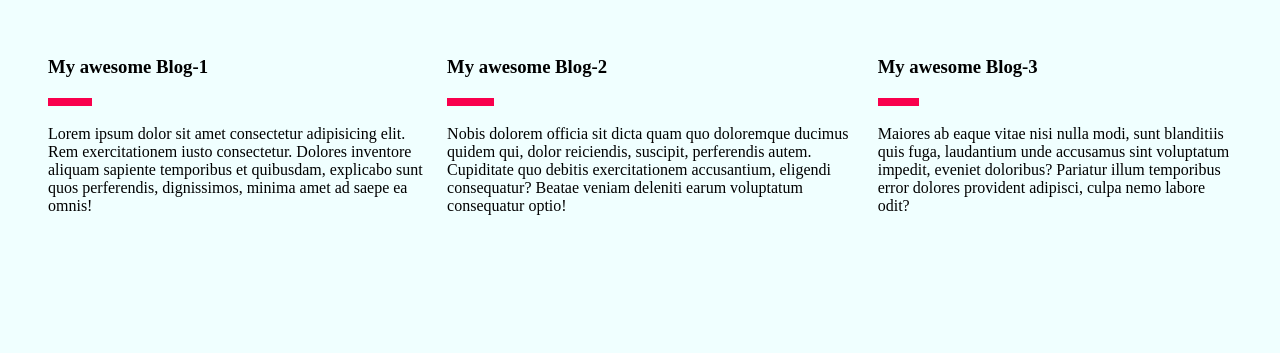
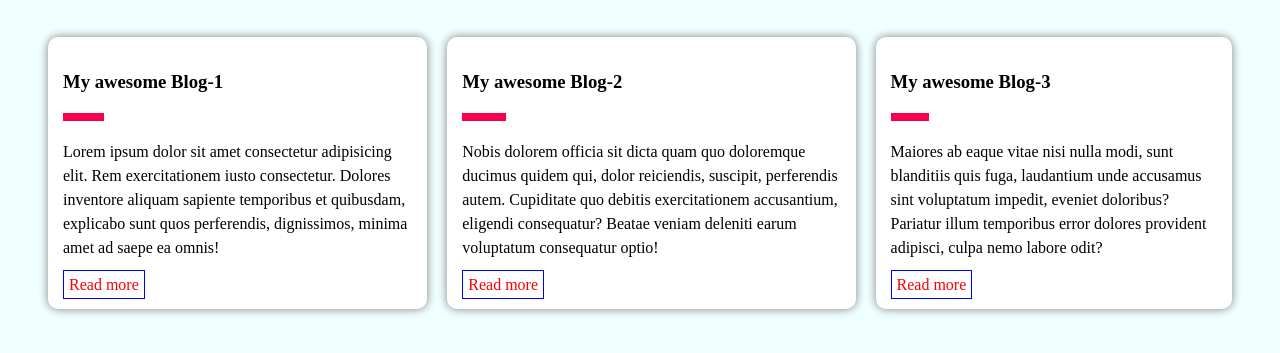
Before and after one commit to laksor/javascript-integrate, a plain HTML site: page index.html in a window 1280 px wide. Shown: the part 89-442 px from the top of the page. Drawn offline with Linux system fonts and the light colour scheme.

Commit message:
code added

```diff
--- a/index.html
+++ b/index.html
@@ -16,14 +16,20 @@
             <article>
                 <h3>My awesome Blog-1</h3>
                 <p>Lorem ipsum dolor sit amet consectetur adipisicing elit. Rem exercitationem iusto consectetur. Dolores inventore aliquam sapiente temporibus et quibusdam, explicabo sunt quos perferendis, dignissimos, minima amet ad saepe ea omnis!</p>
+                <a href="#"><span>Read more</span>
+                </a>
             </article>
             <article>
-                <h3>My awesome Blog-2</h3>
+                <h3 id="second">My awesome Blog-2</h3>
                 <p>Nobis dolorem officia sit dicta quam quo doloremque ducimus quidem qui, dolor reiciendis, suscipit, perferendis autem. Cupiditate quo debitis exercitationem accusantium, eligendi consequatur? Beatae veniam deleniti earum voluptatum consequatur optio!</p>
+                <a href="#"><span>Read more</span>
+                </a>
             </article>
             <article>
                 <h3>My awesome Blog-3</h3>
                 <p>Maiores ab eaque vitae nisi nulla modi, sunt blanditiis quis fuga, laudantium unde accusamus sint voluptatum impedit, eveniet doloribus? Pariatur illum temporibus error dolores provident adipisci, culpa nemo labore odit?</p>
+                <a href="#"><span>Read more</span>
+                </a>
             </article>
         </section>
     </main>
--- a/script.js
+++ b/script.js
@@ -0,0 +1,2 @@
+const blog = document.getElementById('second');
+console.log(blog);
--- a/style.css
+++ b/style.css
@@ -35,4 +35,29 @@ h3::after{
 }
 article{
     margin: 10px;
+    padding: 15px;
+    background-color: white;
+    box-shadow: 0 0 10px gray;
+    border-radius: 10px;
 }
+p{
+    line-height: 1.5rem;
+}
+#second{
+
+}
+a{
+    text-decoration: none;
+    border: 1px solid;
+    padding: 5px;
+}
+a:hover{
+    color: ;
+    background-color: rgb(19, 218, 118);
+}
+span{
+    color: red;
+}
+span:hover{
+    color: black;
+}
```
